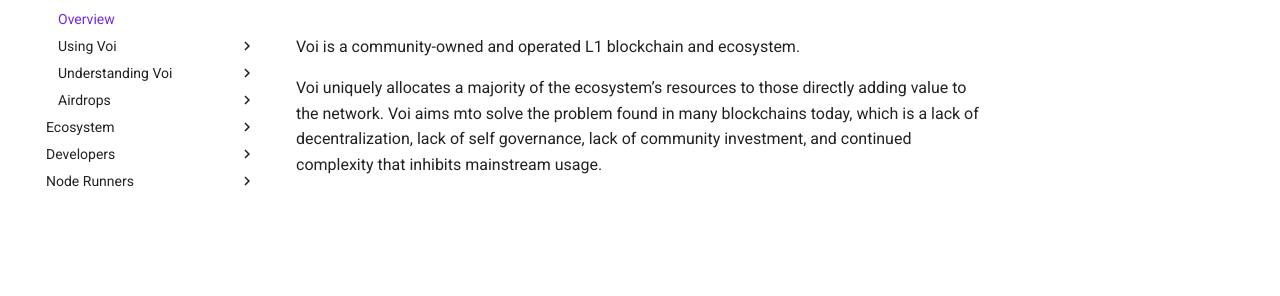
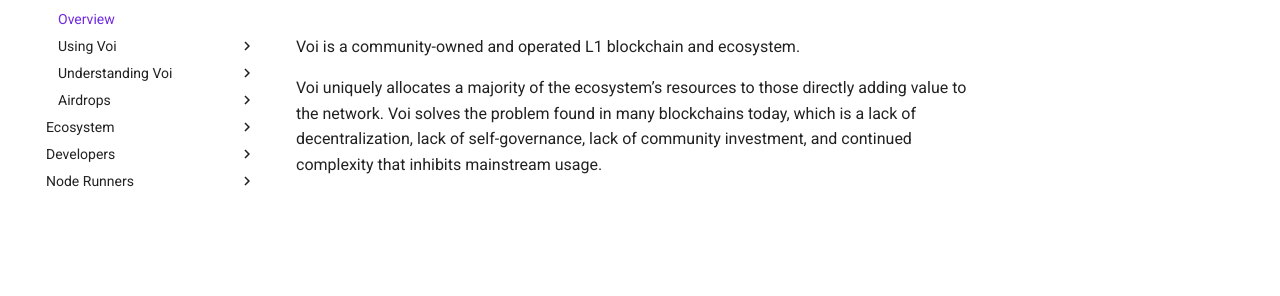
Before and after one commit to VoiNetwork/learn-more, an MkDocs documentation site: the page built from docs/index.md, in a window 1280 px wide. Shown: the part 146-442 px from the top of the page. Built offline with MkDocs 1.6.1 and Material for MkDocs 9.7.7, drawn with Linux system fonts in a browser that asks for light colours; plug-ins that fetch from the network failed and are left out; comment, search, counter and statistics services are not loaded.

Commit message:
Correct typos

```diff
--- a/docs/index.md
+++ b/docs/index.md
@@ -2,4 +2,7 @@
 
 Voi is a community-owned and operated L1 blockchain and ecosystem.
 
-Voi uniquely allocates a majority of the ecosystem’s resources to those directly adding value to the network. Voi aims mto solve the problem found in many blockchains today, which is a lack of decentralization, lack of self governance, lack of community investment, and continued complexity that inhibits mainstream usage.
+Voi uniquely allocates a majority of the ecosystem’s resources to those directly adding value to the network.
+Voi solves the problem found in many blockchains today,
+which is a lack of decentralization, lack of self-governance,
+lack of community investment, and continued complexity that inhibits mainstream usage.
```
